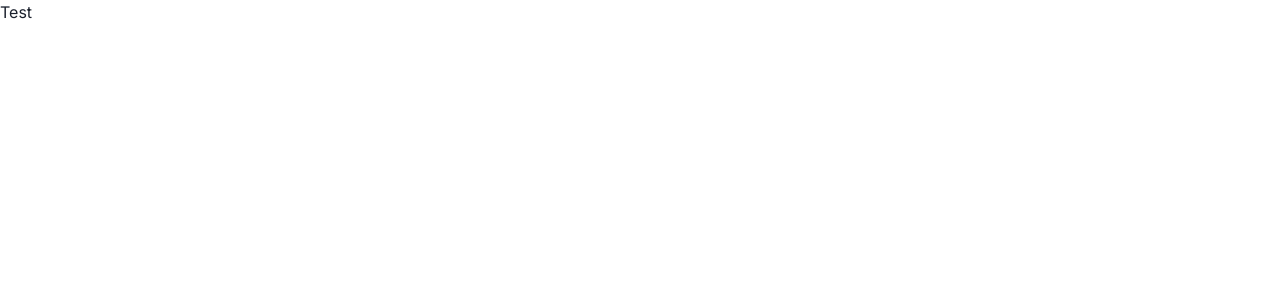
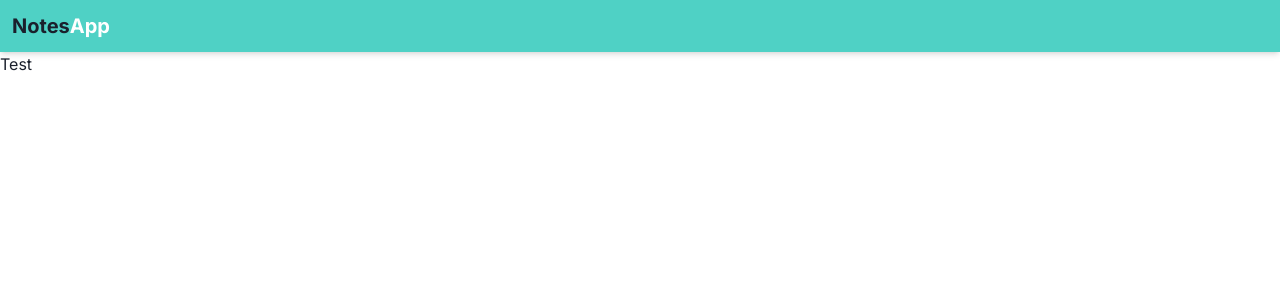
Before and after one commit to Emyr298/dibimbing-notes-frontend, a Next.js app: page / in a window 1280 px wide. Shown: the top 300 px of the page. Built offline with nearby package versions, Linux system fonts and the light colour scheme.

Commit message:
feat: implement navbar

```diff
--- a/src/app/layout.tsx
+++ b/src/app/layout.tsx
@@ -2,6 +2,7 @@ import type { Metadata } from "next";
 import { Inter } from "next/font/google";
 import "./globals.css";
 import { ChakraProvider } from "@chakra-ui/react";
+import { NavBar } from "@/components/elements/NavBar";
 
 const inter = Inter({ subsets: ["latin"] });
 
@@ -19,6 +20,7 @@ export default function RootLayout({
     <html lang="en">
       <body className={inter.className}>
         <ChakraProvider>
+          <NavBar />
           {children}
         </ChakraProvider>
       </body>
--- a/src/components/elements/NavBar/index.tsx
+++ b/src/components/elements/NavBar/index.tsx
@@ -1,7 +1,11 @@
+import Link from "next/link";
+
 export const NavBar = () => {
   return (
-    <div>
-
+    <div className="w-full p-3 bg-primary shadow-md">
+      <Link href="/" className="font-bold text-xl">
+        Notes<span className="text-white">App</span>
+      </Link>
     </div>
   );
 };
--- a/tailwind.config.ts
+++ b/tailwind.config.ts
@@ -8,6 +8,9 @@ const config: Config = {
   ],
   theme: {
     extend: {
+      colors: {
+        primary: "#4FD1C5",
+      },
       backgroundImage: {
         "gradient-radial": "radial-gradient(var(--tw-gradient-stops))",
         "gradient-conic":
```
